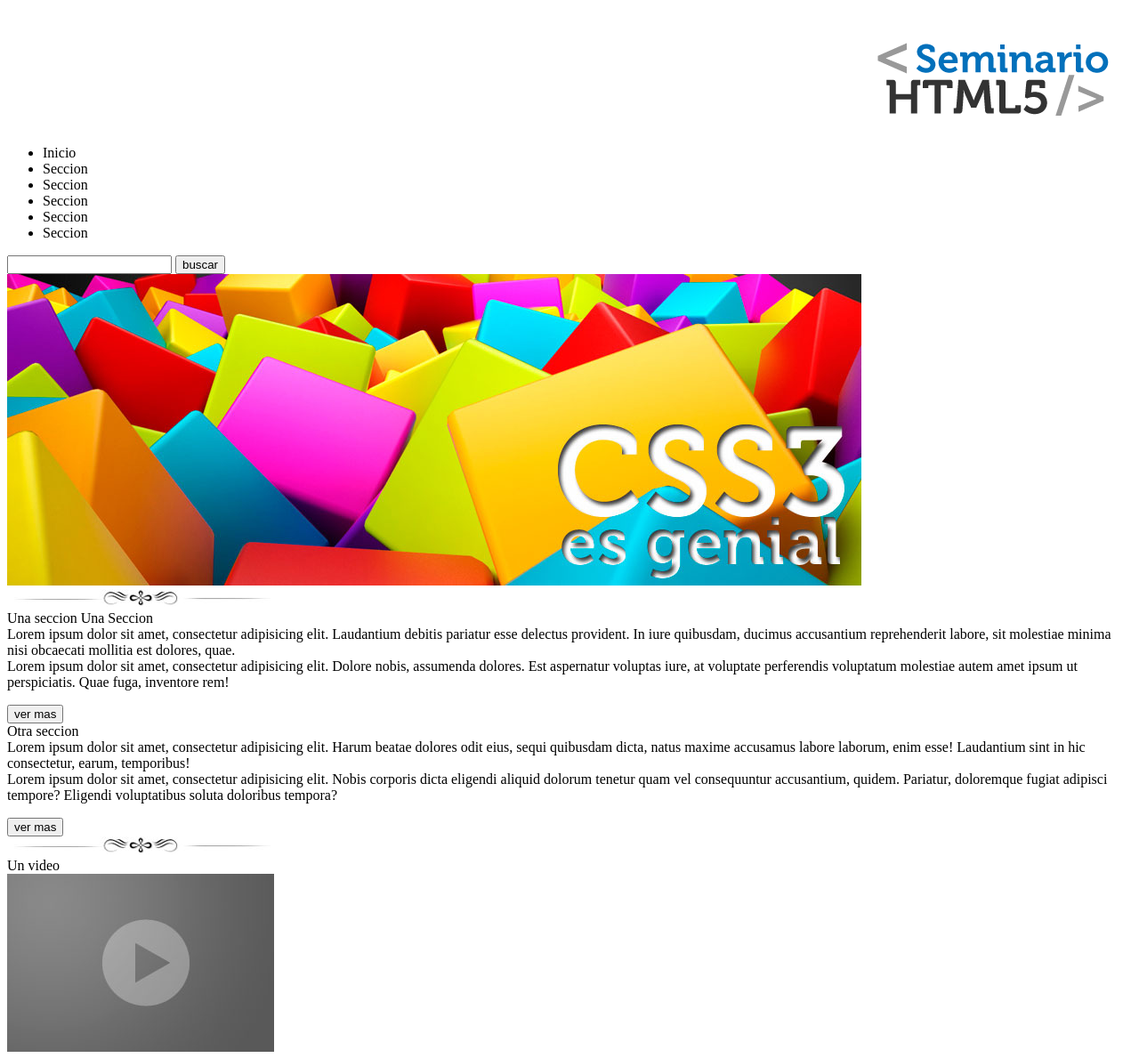
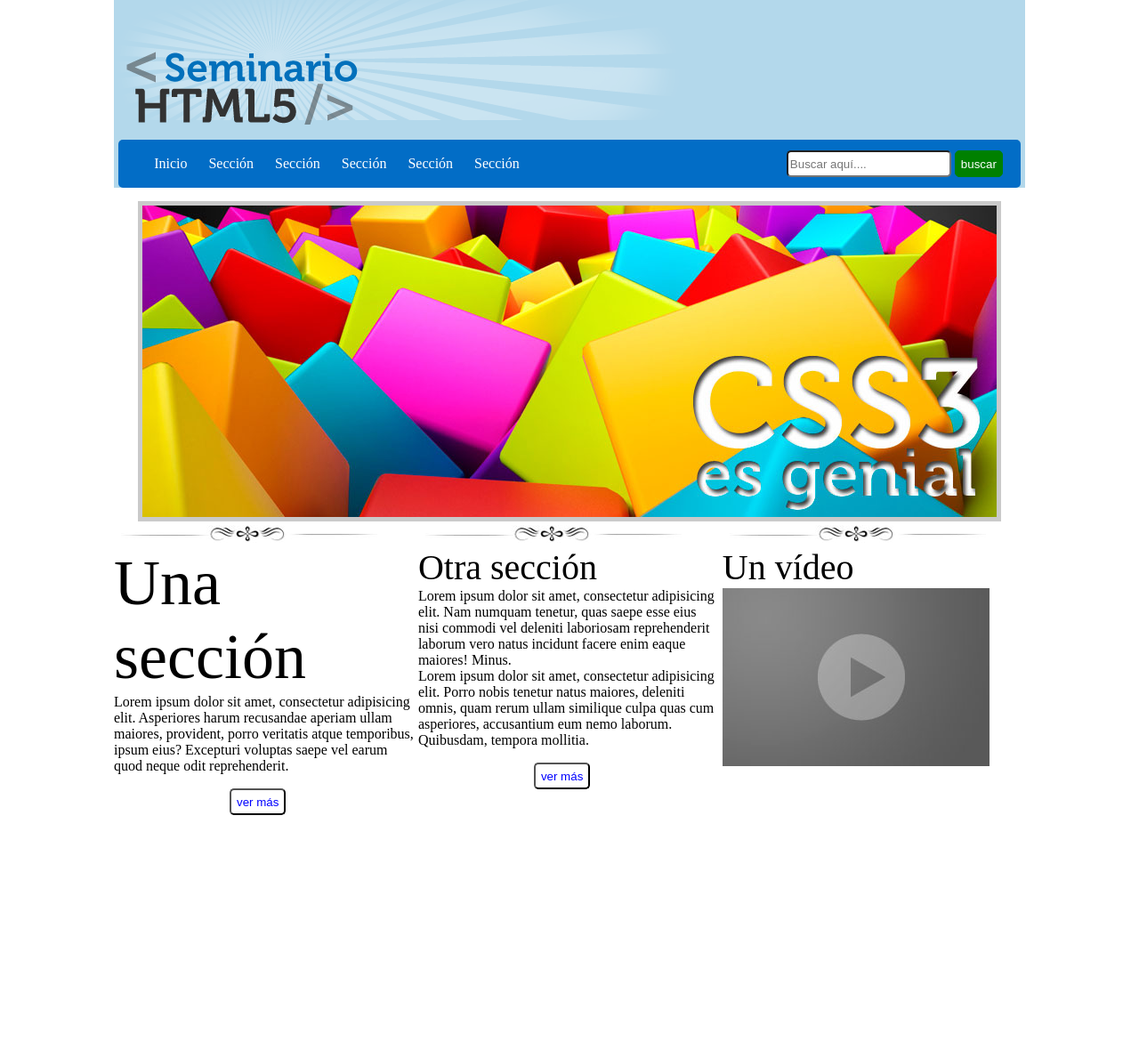
Before and after one commit to xBettax/pw218309, a plain HTML site: page Practica 01/index.html in a window 1280 px wide. Shown: the whole page at 89% size. After the commit the page ends 926 px from the top, so only its background shows below. Drawn offline with Linux system fonts and the light colour scheme.

Commit message:
CSS del header

```diff
--- /dev/null
+++ b/Practica 01/css/estilos.css
@@ -0,0 +1,71 @@
+	body {
+
+		font size: 16px;/*1em*/
+		margin:0px auto;
+		max-width: 1024px;
+	}
+
+	header{
+		background:#B3D8EB;
+	}
+	header form{
+		float:right;
+		margin-top: -40px;
+		margin-right: 20px;
+	}
+	header form input[type="button"]{
+		background: green;
+		border: 1px solid green;
+		color:white;
+	}
+	header form input{
+		border-radius: 5px;
+		height: 30px;
+	}
+	header nav{
+		background: #026DC6;
+		border-radius: 5px;
+		padding:2px 0px;
+		width: 99%;
+		margin:0 auto;
+	}
+	header nav ul li{
+		color:white;
+		display:inline-block;
+		margin-right: 20px;
+	}
+	#logo{
+		margin-top: -160px
+	}
+#seccion01{
+	margin-top:15px;
+
+}
+#seccion01 article{
+	text-align: center;
+}
+#seccion01 article img{
+	border: 5px solid rgba(150,150,150,0.5);
+}
+#seccion02 article{
+	display: inline-block;
+	padding-bottom: 10px;
+	vertical-align: top;
+	width: 33%;
+}
+#seccion02 article input[type="submit"]{
+	background: white;
+	border-radius: 5px;
+	color:blue;
+	height: 30px;
+	margin-left: 130px;
+}
+.nito{
+	font-weight: bold; /*negritas*/
+}
+.unaSeccion{
+	font-size: 4.5em; /*2.5x16*/
+}
+.otraSeccion{
+	font-size: 2.5em; /*4.5x16*/
+}
--- a/Practica 01/index.html
+++ b/Practica 01/index.html
@@ -1,79 +1,62 @@
 <!DOCTYPE html>
-<html lang="en">
+<html lang="es">
 <head>
 	<meta charset="UTF-8">
-	<title>Practica 01</title>
+	<title>Práctica 01 CSS3</title>
+	<link rel="stylesheet" href="css/estilos.css">
 </head>
 <body>
 	<header>
-		<img src="img/resplandor.png" alt="fondo">
-		<img src="img/logo.png" id="logo" alt="logo">
+		<img src="img/resplandor.png" alt="">
+		<img src="img/logo.png" id="logo" alt="">
 		<nav>
 			<ul>
 				<li>Inicio</li>
-				<li>Seccion</li>
-				<li>Seccion</li>
-				<li>Seccion</li>
-				<li>Seccion</li>
-				<li>Seccion</li>
+				<li>Sección</li>
+				<li>Sección</li>
+				<li>Sección</li>
+				<li>Sección</li>
+				<li>Sección</li>
 			</ul>
 			<form action="#">
-				<input type="text">
-				<input type="submit" value="buscar">
+				<input type="search" placeholder="Buscar aquí....">
+				<input type="button" value="buscar">
 			</form>
 		</nav>
 	</header>
-
 	<section id="seccion01">
 		<article>
-			<img src="img/slide2.jpg" alt="slide">
+			<img src="img/slide2.jpg" alt="">
 		</article>
 	</section>
-
 	<section id="seccion02">
-
 		<article>
-			<img src="img/separador.jpg" alt="separador">
+			<img src="img/separador.jpg" alt="">
 			<br>
-			<span class="unaSeccion"> Una seccion</span>
-			Una Seccion
+			<span class="unaSeccion">Una sección</span>
 			<br>
-			Lorem ipsum dolor sit amet, consectetur adipisicing elit.
-			Laudantium debitis pariatur esse delectus provident. In iure quibusdam,
-			ducimus accusantium reprehenderit labore, sit molestiae minima nisi obcaecati mollitia est dolores, quae.
+			Lorem ipsum dolor sit amet, consectetur adipisicing elit. Asperiores harum recusandae aperiam ullam maiores, provident, porro veritatis atque temporibus, ipsum eius? Excepturi voluptas saepe vel earum quod neque odit reprehenderit.
+			<p></p>
+			<input type="submit" value="ver más">
+		</article>
+		<article>
+			<img src="img/separador.jpg" alt="">
 			<br>
-			Lorem ipsum dolor sit amet, consectetur adipisicing elit. Dolore nobis,
-			assumenda dolores. Est aspernatur voluptas iure, at voluptate perferendis voluptatum
-			molestiae autem amet ipsum ut perspiciatis. Quae fuga, inventore rem!
+			<span class="otraSeccion">Otra sección</span>
+			<br>
+			Lorem ipsum dolor sit amet, consectetur adipisicing elit. Nam numquam tenetur, quas saepe esse eius nisi commodi vel deleniti laboriosam reprehenderit laborum vero natus incidunt facere enim eaque maiores! Minus.
+			<br>
+			Lorem ipsum dolor sit amet, consectetur adipisicing elit. Porro nobis tenetur natus maiores, deleniti omnis, quam rerum ullam similique culpa quas cum asperiores, accusantium eum nemo laborum. Quibusdam, tempora mollitia.
 			<p></p>
-			<input type="submit" value="ver mas">
+			<input type="submit" value="ver más">
+		</article>
+		<article>
+			<img src="img/separador.jpg" alt="">
 			<br>
-			Otra seccion
+			<span class="otraSeccion">Un vídeo</span>
 			<br>
-			Lorem ipsum dolor sit amet, consectetur adipisicing elit. Harum beatae dolores odit eius,
-			sequi quibusdam dicta, natus maxime accusamus labore laborum, enim esse! Laudantium sint
-			in hic consectetur, earum, temporibus!
-			<br>
-			Lorem ipsum dolor sit amet, consectetur adipisicing elit. Nobis corporis dicta eligendi
-			aliquid dolorum tenetur quam vel consequuntur accusantium, quidem. Pariatur, doloremque fugiat
-			adipisci tempore? Eligendi voluptatibus soluta doloribus tempora?
-			<p></p>
-			<input type="submit" value="ver mas">
+			<img src="img/video.jpg" alt="">
 		</article>
-
-        <article>
-        	<img src="img/separador.jpg" alt="separador">
-        	<br>
-        	Un video
-        	<br>
-        	<img src="img/video.jpg" alt="video">
-        </article>
-
-		<article>
-
-		</article>
-
 	</section>
-
 </body>
 </html>
--- /dev/null
+++ b/practica02css3/css/estilos.css
@@ -0,0 +1,32 @@
+body{
+	font-size: 16px;
+	margin:0px auto;
+	max-width: 1078px;
+	min-height: 1078px;
+	/*1078 requerimiento del cliente*/
+}
+header input{
+	float:right;
+	margin-right: -200px;
+	position:relative;
+	margin-top: 15px;
+}
+header nav{
+	margin-left: 220px;
+	/*text-align: center;*/
+}
+header nav ul li{
+	color:gray;
+	display: inline-block;
+	font-size: 1.8em;
+	margin-right: 15px;
+	border-bottom: 1px solid gray;
+	padding-bottom: 2px;
+}
+#granthams{
+	margin-top: 25px;
+	margin-left: 25px;
+}
+#paint{
+float:right;
+}
```
Also changed, not shown: practica02css3/index.html (added, +93 -0 lines), practica02css3/img/banner.png (added), practica02css3/img/bg_offer.png (added), practica02css3/img/cerdito.png (added), practica02css3/img/completo.png (added), practica02css3/img/granthams.png (added), practica02css3/img/hoja.png (added), practica02css3/img/icon_facebook.png (added), practica02css3/img/icon_twitter.png (added), practica02css3/img/image-right.png (added), practica02css3/img/new.png (added), practica02css3/img/paint.png (added), practica02css3/img/slide.jpg (added), 3 other files.
